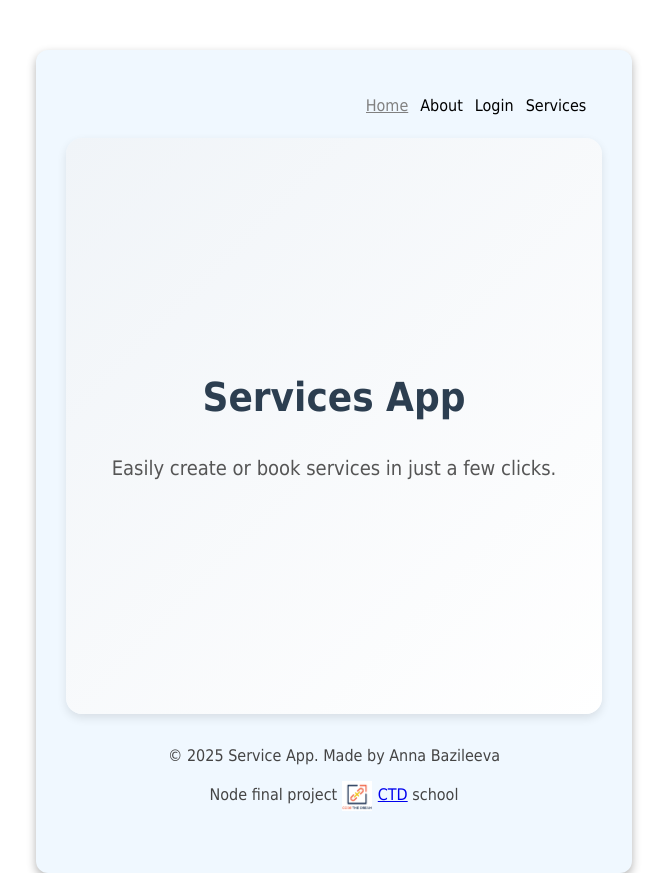
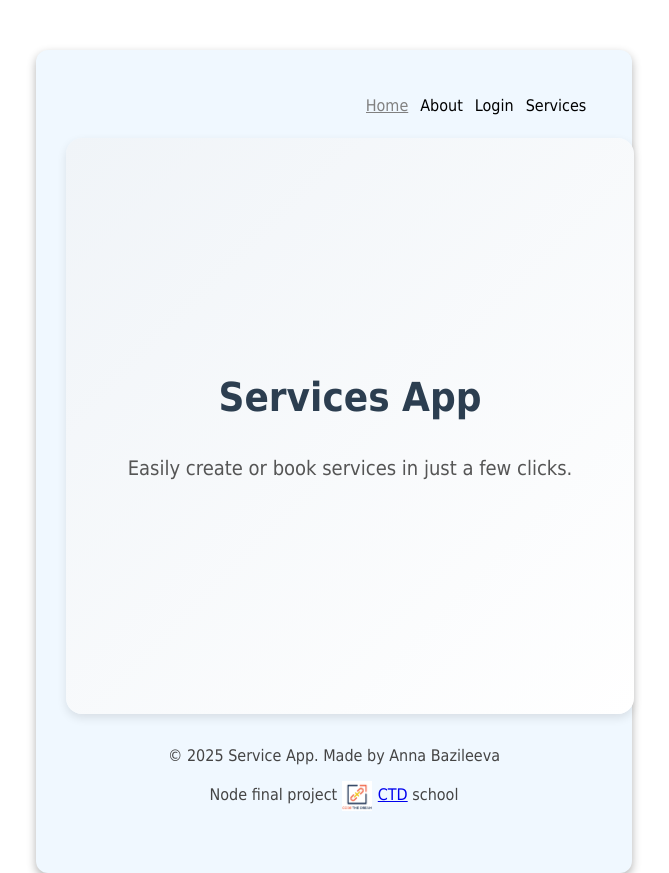
Before and after one commit to AnnaBazileeva/FinalNode, a React (Vite) app: page / in a window 1280 px wide. Shown: the whole page, without its empty margins (336-1005 px from the left). Built offline with nearby package versions, Linux system fonts and the light colour scheme; no server answers.

Commit message:
fix styles

```diff
--- a/src/styles/AddService.module.css
+++ b/src/styles/AddService.module.css
@@ -1,5 +1,6 @@
 .container {
-    max-width: 500px;
+    max-width: 800px;
+    width: 100%;
     margin: auto;
     padding: 1.5rem;
     border: 1px solid #ddd;
--- a/src/styles/BookingServices.module.css
+++ b/src/styles/BookingServices.module.css
@@ -1,5 +1,7 @@
 .servicesContainer {
     padding: 1rem;
+    max-width: 800px;
+    width: 100%;
 }
 
 .servicesGrid {
--- a/src/styles/HomePage.module.css
+++ b/src/styles/HomePage.module.css
@@ -1,5 +1,7 @@
 .homeContainer {
     display: flex;
+    max-width: 800px;
+    width: 100%;
     flex-direction: column;
     align-items: center;
     justify-content: center;
```
